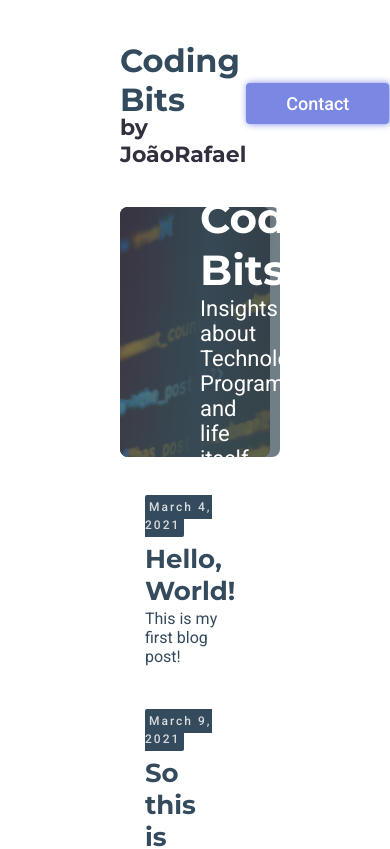
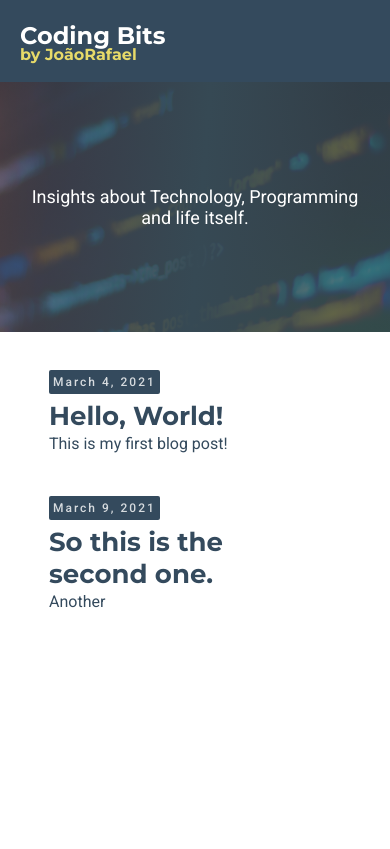
Before and after one commit to joao-rafael/blog, a Next.js app: page / in a window 390 px wide. Shown: the top 849 px of the page. Built offline with nearby package versions, Linux system fonts and the light colour scheme.

Commit message:
feat(layout): added media queries

```diff
--- a/pages/index.js
+++ b/pages/index.js
@@ -41,10 +41,6 @@ export default function Home({ files }) {
   );
 }
 
-export const getAllPosts = async () => {
-
-}
-
 export const getStaticProps = async () => {
   const files = fs.readdirSync("posts");
 
--- a/styles/Header.module.scss
+++ b/styles/Header.module.scss
@@ -40,4 +40,32 @@
     @media screen and (min-width:  1200px){
         padding: 20px calc(120px + 10%);
     }
+
+    @media screen and (max-width: 768px) {
+        padding: 10px 30px;
+
+        .btn {
+            display: none;
+        }
+    }
+
+    @media (max-width: 600px) {
+        background-color: $color20;
+        padding: 5px 20px;
+
+        .brand {
+            font-family: $montserrat;
+
+            h1 {
+                font-size: 24px;
+                margin-bottom: 0px;
+                color: $color10;
+            }
+            h2 {
+                font-size: 16px;
+                margin-top: -5px;
+                color: $color30;
+            }
+        }
+    }
 }
--- a/styles/Layout.module.scss
+++ b/styles/Layout.module.scss
@@ -59,6 +59,34 @@
             left: 0;
         }
     }
+
+    @media screen and (max-width: 600px) {
+        border-radius: 0px;
+
+        .content {
+            padding: 10px 20px;
+            border-radius: 0px;
+
+            .title {
+                display: none;
+            }
+
+            .sub {
+                text-align: center;
+                font-size: 18px;
+                font-weight: 400;
+                color: $color10;
+                font-family: $roboto;
+            }
+        }
+
+        .pic {
+
+            img {
+                border-radius: 0px;
+            }
+        }
+    }
 }
 
 .title {
@@ -79,6 +107,14 @@
 
     @media screen and (min-width:  1200px){
         margin: 0px calc(120px + 10%);
+    }
+
+    @media screen and (max-width: 768px) {
+        margin: 0px 30px;
+    }
+
+    @media screen and (max-width: 600px) {
+        margin: 0px 0px;
     }
 }
 
```
